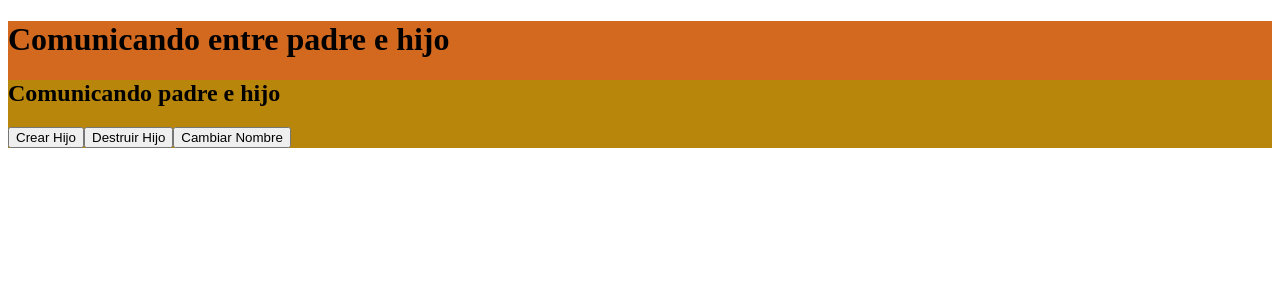
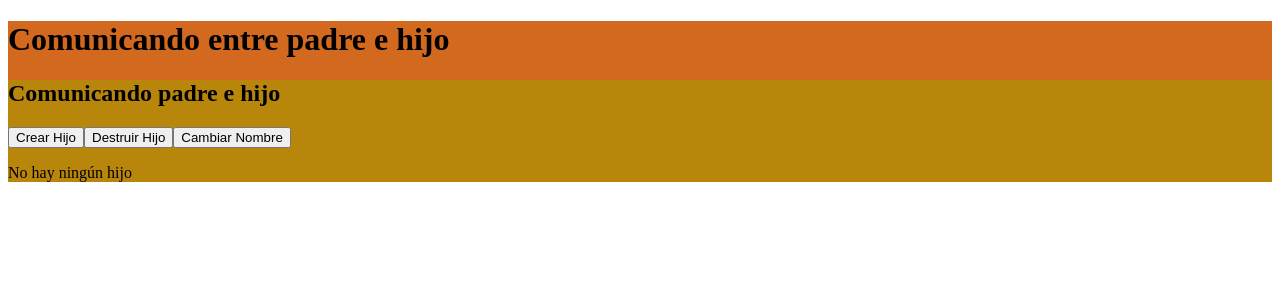
Before and after one commit to tanimaraeliassantos/desarrollo_cliente_daw, an Angular app in the folder Clase 11/app/: page / in a window 1280 px wide. Shown: the top 300 px of the page. Built offline with nearby package versions, Linux system fonts and the light colour scheme.

Commit message:
Update comms-padre.html

```diff
--- a/Clase 11/app/src/app/components/comms-padre/comms-padre.html
+++ b/Clase 11/app/src/app/components/comms-padre/comms-padre.html
@@ -3,4 +3,16 @@
   <button (click)="crearHijo()">Crear Hijo</button>
   <button (click)="destruirHijo()">Destruir Hijo</button>
   <button (click)="cambiarNombre()">Cambiar Nombre</button>
+  @if (!mostrarHijo) {
+  <div class="mensaje">
+    <p>No hay ningún hijo</p>
+  </div>
+  } @if (mostrarHijo) {
+  <app-comms-hijo [nombre]="nombre" (saludo)="onSaludo($event)"> </app-comms-hijo>
+  }
+
+  @if (ultimoMensaje) {
+    <p>Evento recibido del hijo</p>
+    <span>{{ultimoMensaje}}</span>
+  }
 </div>
```
